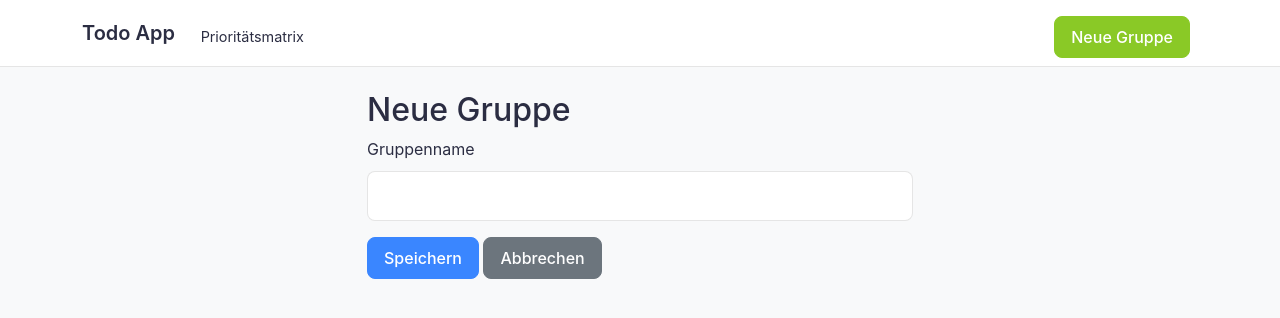
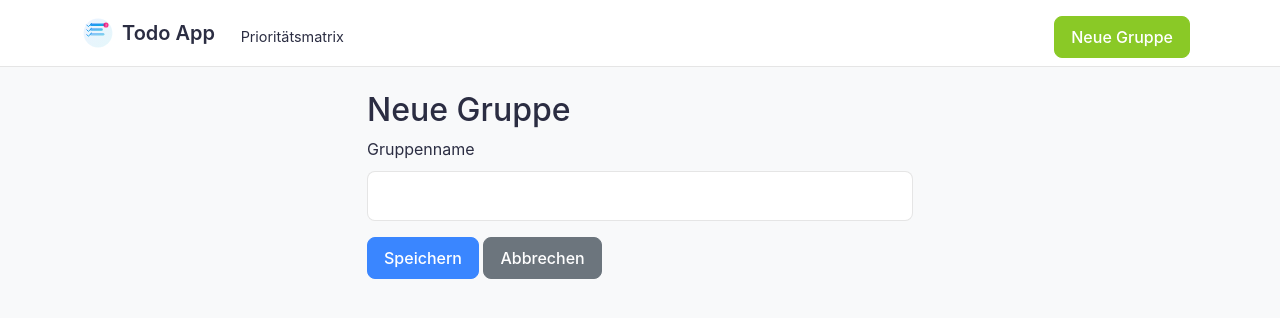
Before and after one commit to Alex1986ham/todo-app, a Flask app: page /group/new in a window 1280 px wide. Shown: the top 318 px of the page. Run offline with Flask 3, Linux system fonts and the light colour scheme; some web fonts are replaced.

Commit message:
Add stylish logo to navigation bar with gradient design and hover animation

```diff
--- a/templates/base.html
+++ b/templates/base.html
@@ -51,6 +51,26 @@
             color: var(--text-color);
             font-weight: 600;
             font-size: 1.25rem;
+            display: flex;
+            align-items: center;
+            gap: 0.5rem;
+        }
+
+        .logo {
+            width: 32px;
+            height: 32px;
+            transition: transform 0.3s ease;
+        }
+
+        .navbar-brand:hover .logo {
+            transform: rotate(15deg) scale(1.1);
+        }
+
+        @media (max-width: 768px) {
+            .logo {
+                width: 28px;
+                height: 28px;
+            }
         }
 
         .nav-link {
@@ -452,7 +472,30 @@
 <body>
     <nav class="navbar navbar-expand-lg sticky-top mb-4">
         <div class="container">
-            <a class="navbar-brand" href="{{ url_for('index') }}">Todo App</a>
+            <a class="navbar-brand" href="{{ url_for('index') }}">
+                <svg class="logo" viewBox="0 0 100 100" xmlns="http://www.w3.org/2000/svg">
+                    <defs>
+                        <linearGradient id="logoGradient" x1="0%" y1="0%" x2="100%" y2="100%">
+                            <stop offset="0%" style="stop-color:#3a86ff;stop-opacity:1" />
+                            <stop offset="100%" style="stop-color:#00b4d8;stop-opacity:1" />
+                        </linearGradient>
+                    </defs>
+                    <!-- Background circle -->
+                    <circle cx="50" cy="50" r="45" fill="url(#logoGradient)" opacity="0.1"/>
+                    <!-- Main checklist icon -->
+                    <rect x="25" y="20" width="50" height="8" rx="4" fill="url(#logoGradient)"/>
+                    <rect x="25" y="35" width="40" height="8" rx="4" fill="url(#logoGradient)" opacity="0.7"/>
+                    <rect x="25" y="50" width="45" height="8" rx="4" fill="url(#logoGradient)" opacity="0.5"/>
+                    <!-- Checkmarks -->
+                    <path d="M15 25 L20 30 L30 20" stroke="url(#logoGradient)" stroke-width="3" fill="none" stroke-linecap="round" stroke-linejoin="round"/>
+                    <path d="M15 40 L20 45 L30 35" stroke="url(#logoGradient)" stroke-width="3" fill="none" stroke-linecap="round" stroke-linejoin="round"/>
+                    <path d="M15 55 L20 60 L30 50" stroke="url(#logoGradient)" stroke-width="3" fill="none" stroke-linecap="round" stroke-linejoin="round"/>
+                    <!-- Priority indicator -->
+                    <circle cx="75" cy="25" r="8" fill="#ff006e" opacity="0.8"/>
+                    <text x="75" y="30" text-anchor="middle" fill="white" font-size="10" font-weight="bold">!</text>
+                </svg>
+                Todo App
+            </a>
             <button class="navbar-toggler" type="button" data-bs-toggle="collapse" data-bs-target="#navbarNav" aria-controls="navbarNav" aria-expanded="false" aria-label="Toggle navigation">
                 <span class="navbar-toggler-icon"></span>
             </button>
```
